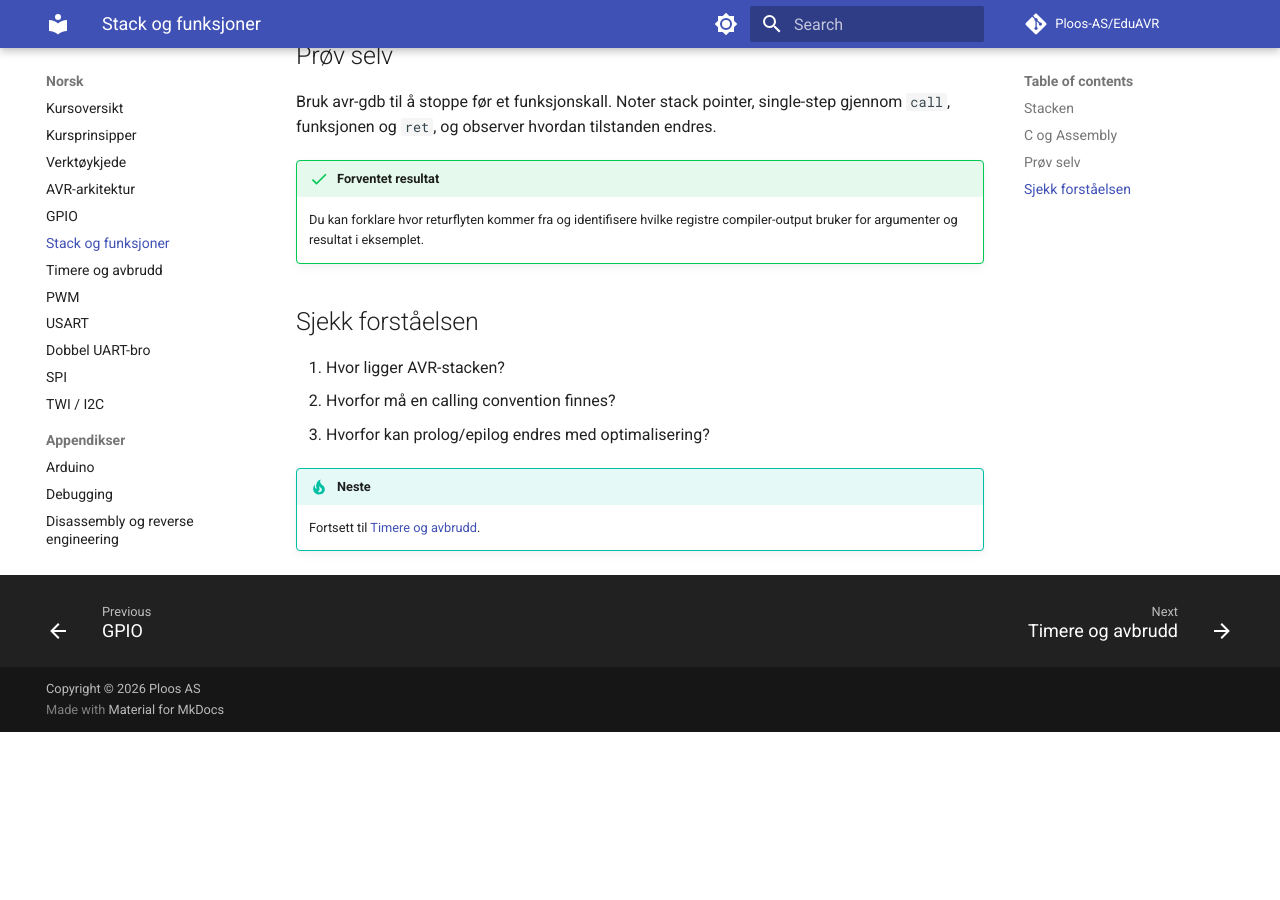
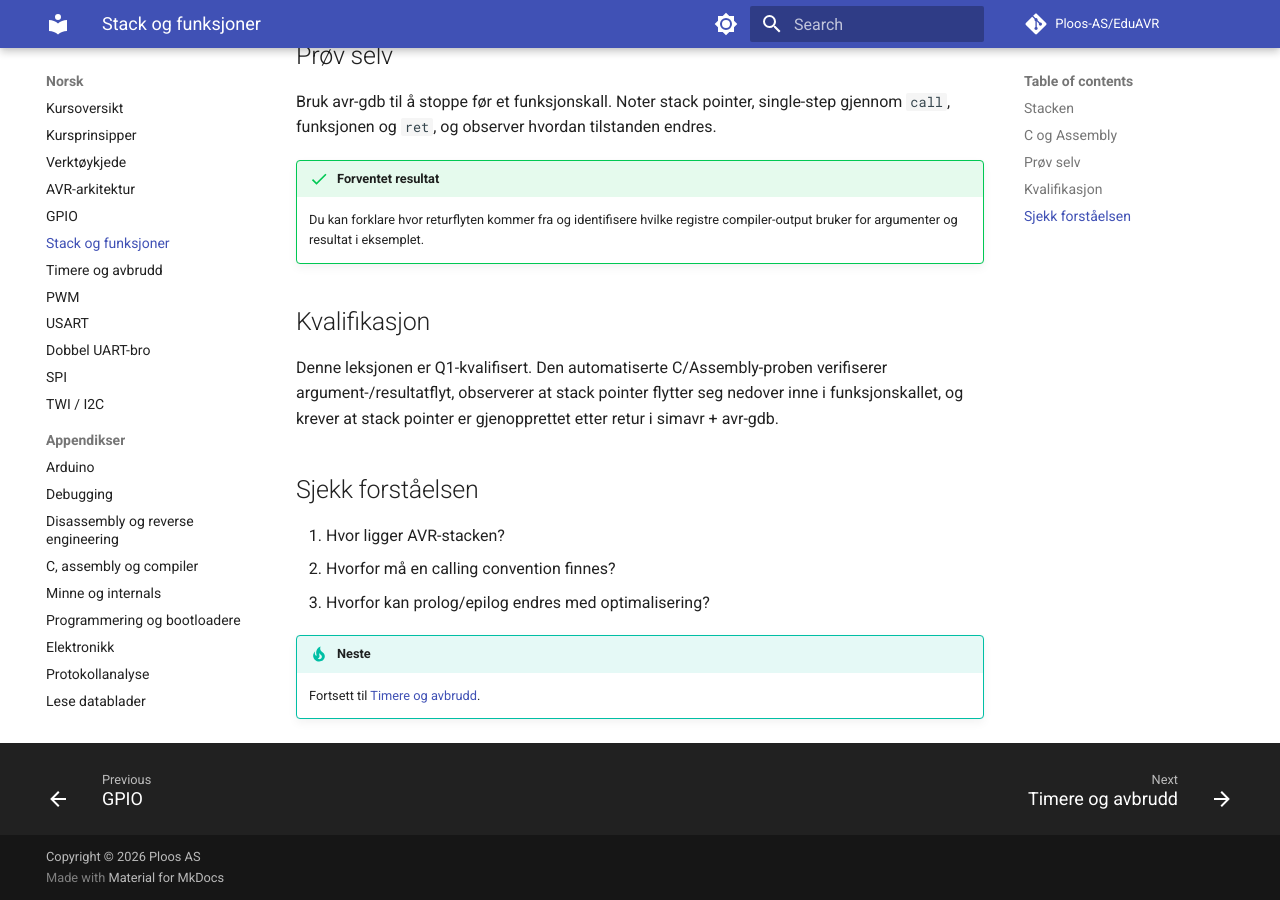
Before and after one commit to Ploos-AS/EduAVR, an MkDocs documentation site: the page built from docs/no/04-stack-functions.md, in a window 1280 px wide and 900 px high, scrolled down 804 px. Built offline with MkDocs 1.6.1 and Material for MkDocs 9.7.7, drawn with Linux system fonts in a browser that asks for light colours; comment, search, counter and statistics services are not loaded; before the commit the page ends 1536 px from its top, so only the background shows below that.

Commit message:
docs: mark stack lesson Q1 qualified

```diff
--- a/docs/no/04-stack-functions.md
+++ b/docs/no/04-stack-functions.md
@@ -23,6 +23,10 @@
 !!! success "Forventet resultat"
     Du kan forklare hvor returflyten kommer fra og identifisere hvilke registre compiler-output bruker for argumenter og resultat i eksemplet.
 
+## Kvalifikasjon
+
+Denne leksjonen er Q1-kvalifisert. Den automatiserte C/Assembly-proben verifiserer argument-/resultatflyt, observerer at stack pointer flytter seg nedover inne i funksjonskallet, og krever at stack pointer er gjenopprettet etter retur i simavr + avr-gdb.
+
 ## Sjekk forståelsen
 
 1. Hvor ligger AVR-stacken?
```
